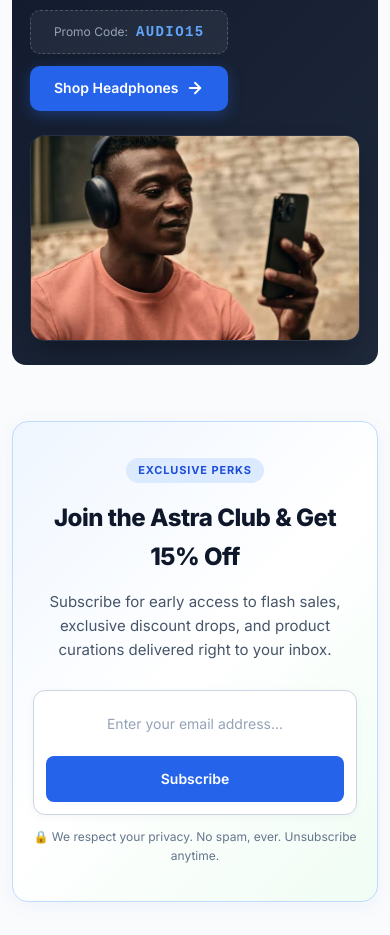
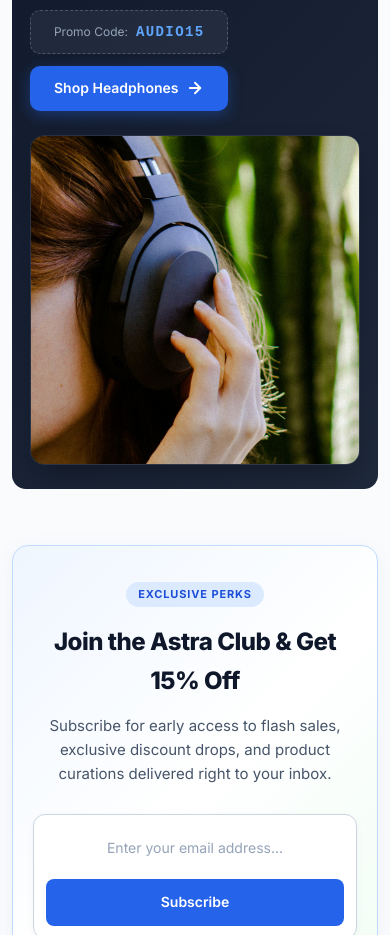
Before and after one commit to zeeshanahmed001za-cmd/ecommerce, a React (Vite) app: page / in a window 390 px wide. Shown: the part 3280-4215 px from the top of the page. Built offline with nearby package versions, Linux system fonts and the light colour scheme.

Commit message:
feat(home): update promo banner image and responsive layout

```diff
--- a/src/Pages/Home/PromoBanner.jsx
+++ b/src/Pages/Home/PromoBanner.jsx
@@ -73,7 +73,7 @@ function PromoBanner() {
           <div className={styles.imageCard}>
             <img
               src="/images/promoimage.jpg"
-              alt="Joyful woman enjoying music with wireless headphones outdoors"
+              alt="Close-up of woman listening to music with premium matte black wireless over-ear headphones"
               className={styles.promoImage}
               loading="lazy"
             />
--- a/src/Pages/Home/PromoBanner.module.css
+++ b/src/Pages/Home/PromoBanner.module.css
@@ -179,7 +179,7 @@
 .imageCard {
   position: relative;
   width: 100%;
-  max-width: 480px;
+  max-width: 440px;
   border-radius: 14px;
   overflow: hidden;
   box-shadow: 0 16px 32px -8px rgba(0, 0, 0, 0.35);
@@ -188,8 +188,10 @@
 .promoImage {
   display: block;
   width: 100%;
+  height: auto;
+  aspect-ratio: 1 / 1;
   object-fit: cover;
-  object-position: center 48%;
+  object-position: center;
   border-radius: 14px;
   border: 1px solid rgba(255, 255, 255, 0.08);
   transition: transform 0.4s ease;
@@ -208,7 +210,7 @@
   }
 
   .promoImageWrapper {
-    max-width: 520px;
+    max-width: 440px;
     width: 100%;
     margin-inline: auto;
   }
@@ -218,7 +220,7 @@
   }
 
   .promoImage {
-    object-position: center 48%;
+    object-position: center;
   }
 }
 
@@ -258,8 +260,14 @@
     justify-content: center;
   }
 
+  .promoImageWrapper {
+    max-width: 360px;
+    width: 100%;
+    margin-inline: auto;
+  }
+
   .promoImage {
-    aspect-ratio: 16 / 10;
-    object-position: center 48%;
+    aspect-ratio: 1 / 1;
+    object-position: center;
   }
 }
```
Also changed, not shown: public/images/promoimage.jpg.
